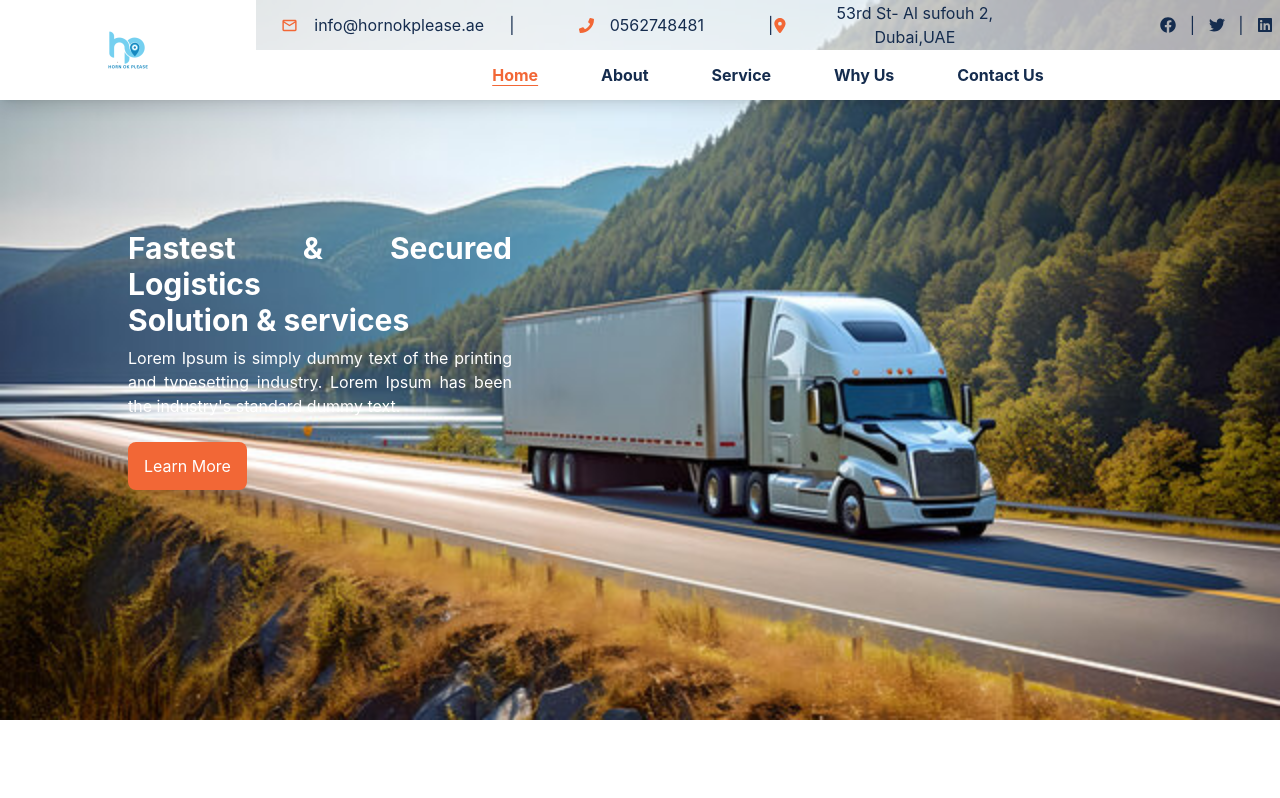
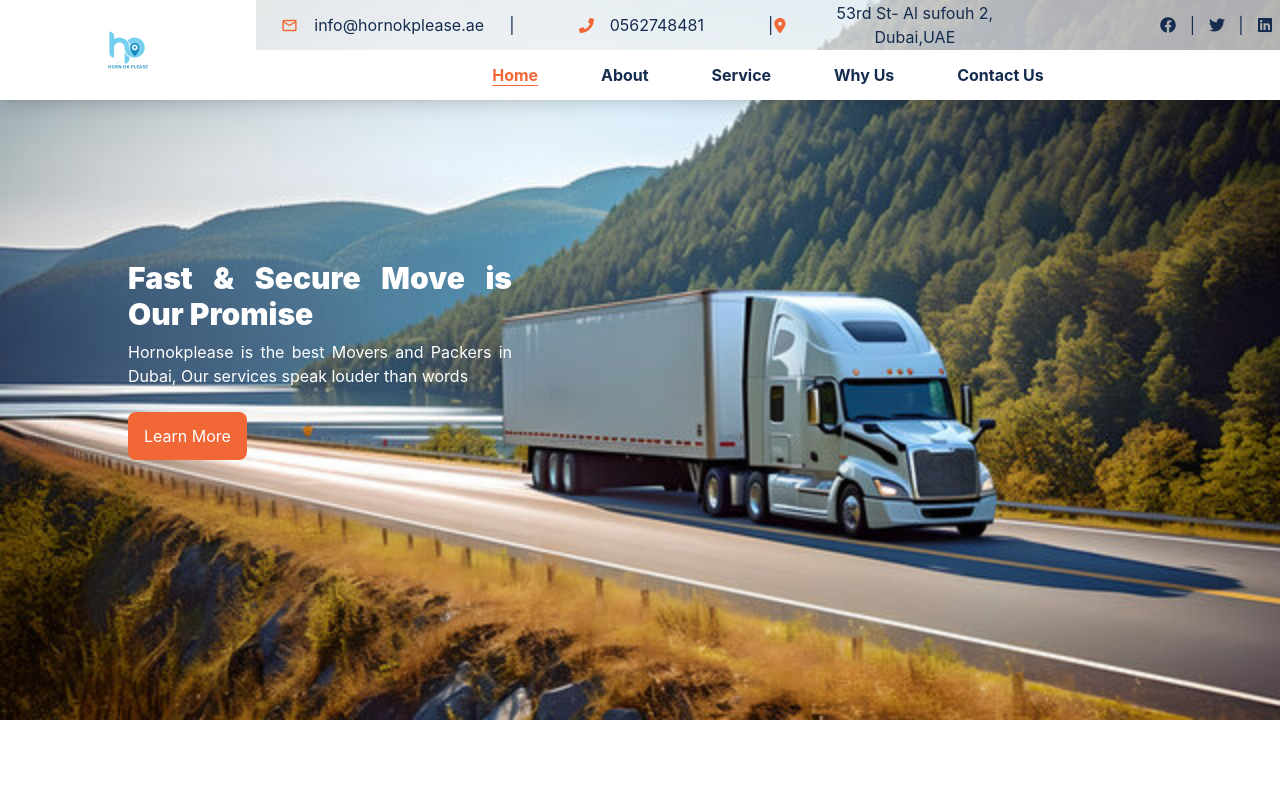
Before and after one commit to Pannakbhushana/project-workspace, a React (Create React App) app in the folder my-app/: page / in a window 1280 px wide. Shown: the top 798 px of the page. Built offline with nearby package versions, Linux system fonts and the light colour scheme.

Commit message:
updating contents

```diff
--- a/my-app/src/components/footer/index.tsx
+++ b/my-app/src/components/footer/index.tsx
@@ -68,36 +68,35 @@ export default function Footer() {
           spacing={8}>
           <Stack spacing={6}>
             <div className='text-start'>
-            <Box><img src="./hornokplease.png" alt="" onClick={() => navigate('/')} className='cursor-pointer' /></Box>
-            <br />
-            <Text fontSize={'sm'} className='text-white'>© 2024 Transport. All rights reserved</Text>
+              <Box><img src="./hornokplease.png" alt="" onClick={() => navigate('/')} className='cursor-pointer' /></Box>
+              <br />
+              <Text fontSize={'sm'} className='text-white'>© 2024 Transport. All rights reserved</Text>
             </div>
             <Stack direction={'row'} spacing={6}>
               <SocialButton label={'Twitter'} href={'#'} >
                 <span className='hover:text-meta-orange text-white'><FaTwitter /></span>
               </SocialButton>
               <SocialButton label={'YouTube'} href={'#'}>
-              <span className='hover:text-meta-orange text-white'><FaYoutube /></span>
+                <span className='hover:text-meta-orange text-white'><FaYoutube /></span>
               </SocialButton>
               <SocialButton label={'Instagram'} href={'#'}>
-              <span className='hover:text-meta-orange text-white'><FaInstagram /></span>
+                <span className='hover:text-meta-orange text-white'><FaInstagram /></span>
               </SocialButton>
             </Stack>
           </Stack>
           <Stack align={'flex-start'}>
-            <Box className='text-white cursor-pointer' onClick={()=>navigate('/')}>Home</Box>
-            <Box className='text-white cursor-pointer' onClick={()=>navigate('/about-us')}>About us</Box>
-            <Box className='text-white cursor-pointe' onClick={()=>navigate('/services')}>Service</Box>
-            <Box className='text-white cursor-pointe' onClick={()=>navigate('/why-us')}>Why Us</Box>
-            <Box  className='text-white cursor-pointe' onClick={()=>navigate('/contact')}>Contact us</Box>
+            <Box className='text-white cursor-pointer' onClick={() => navigate('/')}>Home</Box>
+            <Box className='text-white cursor-pointer' onClick={() => navigate('/about-us')}>About us</Box>
+            <Box className='text-white cursor-pointer' onClick={() => navigate('/services')}>Service</Box>
+            <Box className='text-white cursor-pointer' onClick={() => navigate('/why-us')}>Why Us</Box>
+            <Box className='text-white cursor-pointer' onClick={() => navigate('/contact')}>Contact us</Box>
           </Stack>
           <Stack align={'flex-start'}>
             <ListHeader ><span className='text-white'>Support</span></ListHeader>
             <Box className='text-white'>Help Center</Box>
-            <Box  className='text-white'>Terms of Service</Box>
-            <Box  className='text-white'>Legal</Box>
-            <Box  className='text-white'>Privacy Policy</Box>
-            <Box  className='text-white'>Satus</Box>
+            <Box className='text-white'>Terms of Service</Box>
+            <Box className='text-white'>Legal</Box>
+            <Box className='text-white'>Privacy Policy</Box>
           </Stack>
           <Stack align={'flex-start'}>
             <ListHeader><span className='text-white'>Stay up to date</span></ListHeader>
--- a/my-app/src/page/contact-us/index.tsx
+++ b/my-app/src/page/contact-us/index.tsx
@@ -44,11 +44,6 @@ const ContactUs: React.FC = () => {
                             <p><FaLocationDot/></p>
                             <p>53rd St- Al sufouh 2 Dubai United Arab Emirates</p>
                         </div>
-                        <p className='py-5 text-meta-blue text-xl font-[800] underline underline-offset-8'>Jharkhand</p>
-                        <div className='flex gap-2'>
-                            <p><FaLocationDot/></p>
-                            <p>Piska More Ranchi Jharkhand</p>
-                        </div>
                     </div>
                 </div>
 
--- a/my-app/src/page/home-page/Intro-banner.tsx
+++ b/my-app/src/page/home-page/Intro-banner.tsx
@@ -1,17 +1,15 @@
 import React from "react";
 import styles from './style.module.css'
 
-const IntroBanner: React.FC = () =>{
-    return <div className={`h-[90vh] ${styles.backgroundImage}`}>
+const IntroBanner: React.FC = () => {
+  return <div className={`h-[90vh] ${styles.backgroundImage}`}>
     <div className='h-full lg:w-1/2 flex justify-center items-center text-white'>
       <div className='px-5 md:px-0 md:w-[60%] min:h-50 text-justify'>
-        <p className='text-xl md:text-2xl lg:text-3xl font-bold'>
-          Fastest & Secured Logistics <br />
-          Solution & services
+        <p className='text-xl md:text-2xl lg:text-3xl font-[900]'>
+          Fast & Secure Move is Our Promise
         </p>
         <p className='mt-2'>
-          Lorem Ipsum is simply dummy text of the printing and typesetting industry.
-          Lorem Ipsum has been the industry's standard dummy text.
+          Hornokplease is the best Movers and Packers in Dubai, Our services speak louder than words
         </p>
         <br />
         <button className='bg-meta-orange rounded-lg py-3 px-4 hover:bg-opacity-50'>Learn More</button>
--- a/my-app/src/page/why-us/index.tsx
+++ b/my-app/src/page/why-us/index.tsx
@@ -68,7 +68,7 @@ const WhyUs: React.FC = () => {
                 <div className='w-full md:w-1/2 p-5 text-start flex justify-center'>
                    <div className='lg:w-[80%]'>
                    <CustomUnderline styles="w-full bg-meta-orange">
-                        <p className='mt-2 text-3xl font-[1000] text-meta-orange'>WHY ?</p>
+                        <p className='mt-2 text-3xl md:text-5xl font-[1000] text-meta-orange'>WHY ?</p>
                     </CustomUnderline>
                     <div className='mt-5'>
                         <div className='text-justify'>
```
